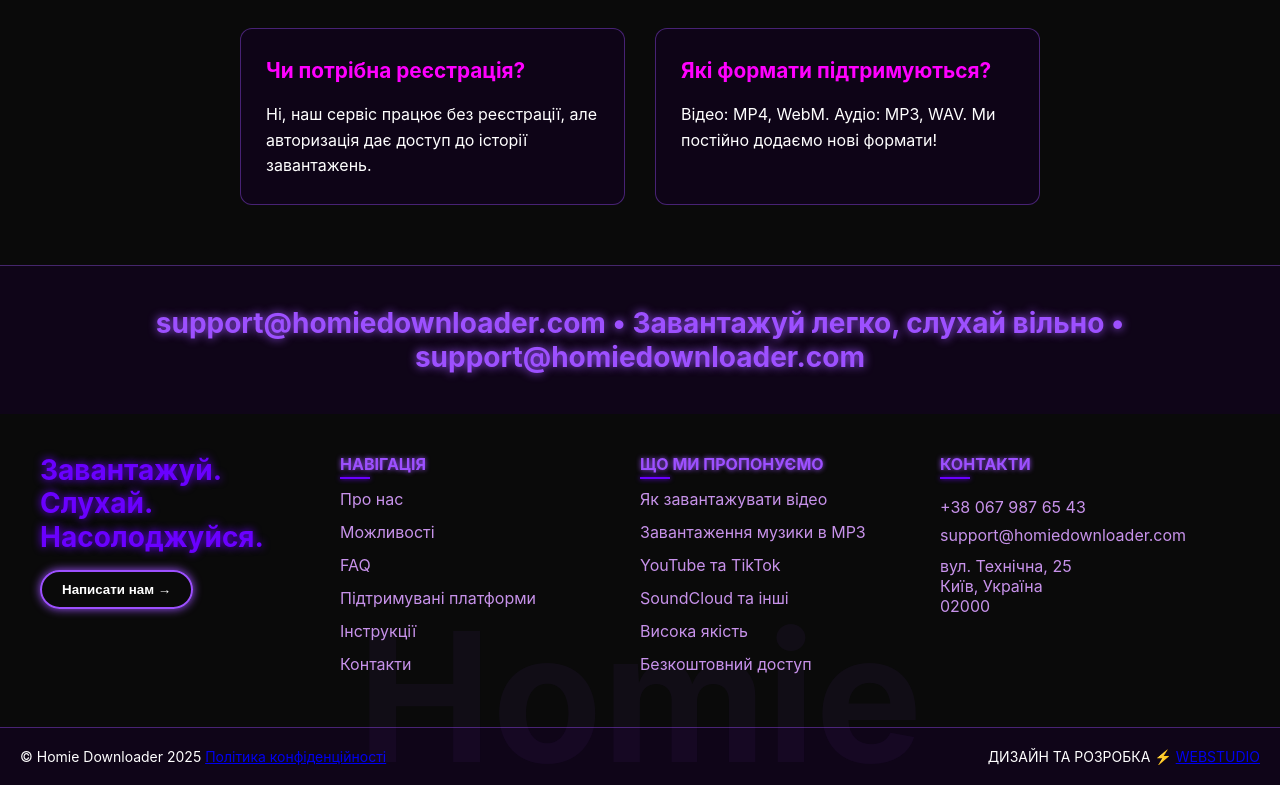
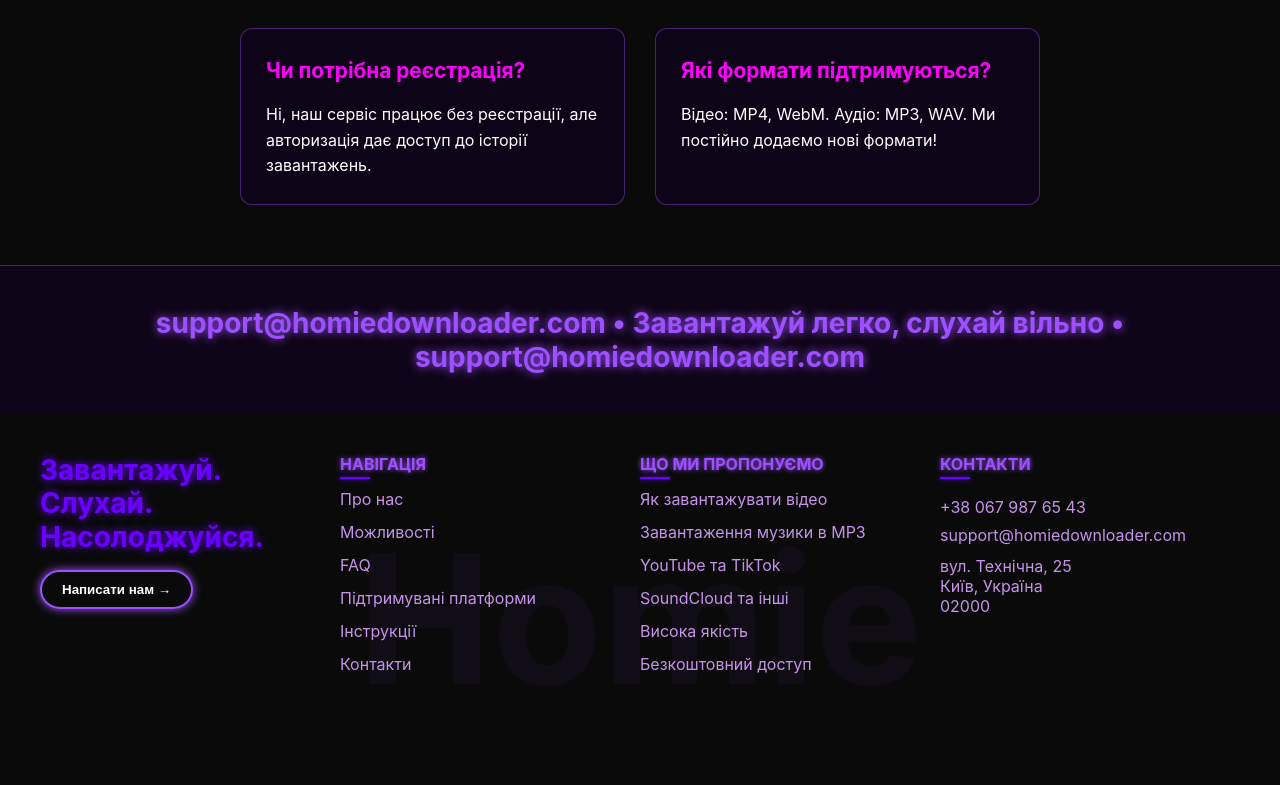
Before and after one commit to De-Light-n/HOMIE-Downloader, a React (Create React App) app in the folder homie-downloader/: page /guide in a window 1280 px wide. Shown: the part 1687-2472 px from the top of the page. After the commit the page ends 2394 px from the top, so only its background shows below. Built offline with nearby package versions, Linux system fonts and the light colour scheme; no server answers.

Commit message:
delete footer bottom

```diff
--- a/homie-downloader/src/Components/Footer/Footer.css
+++ b/homie-downloader/src/Components/Footer/Footer.css
@@ -196,19 +196,6 @@
     color: var(--text-secondary);
 }
 
-/* Нижня частина футера */
-.footer-bottom {
-    display: flex;
-    flex-direction: row;
-    justify-content: space-between;
-    padding: 20px;
-    font-size: 14px;
-    border-top: 1px solid var(--border-color);
-    background: var(--header-bg);
-    margin-top: 20px; /* Ensure separation from content */
-    width: 100%;
-}
-
 /* Великий текст на фоні */
 .footer-bg-text {
     position: absolute;
--- a/homie-downloader/src/Components/Footer/Footer.js
+++ b/homie-downloader/src/Components/Footer/Footer.js
@@ -63,12 +63,6 @@
                 </div>
             </div>
 
-            {/* Нижня частина */}
-            <div className="footer-bottom">
-                <p>© Homie Downloader 2025 <Link to="/privacy">Політика конфіденційності</Link></p>
-                <p>ДИЗАЙН ТА РОЗРОБКА ⚡ <a href="https://webstudio.example.com">WEBSTUDIO</a></p>
-            </div>
-
             {/* Великий напис на фоні */}
             <div className="footer-bg-text">Homie</div>
         </footer>
```
Also changed, not shown: 1 other file (tests, documents, lock files or other folders).
